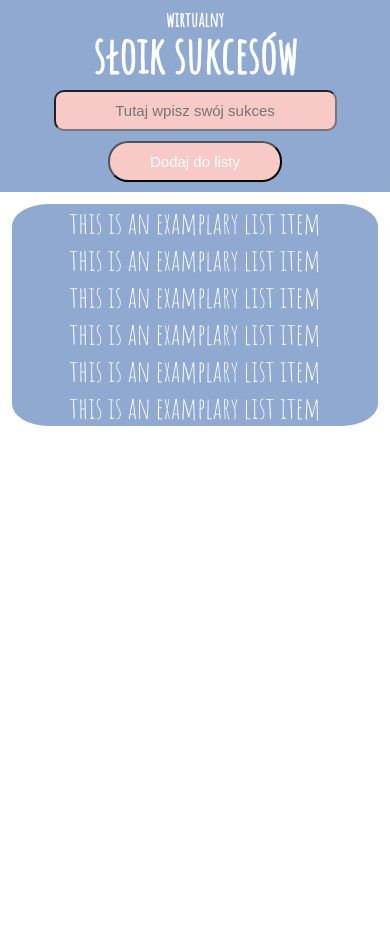
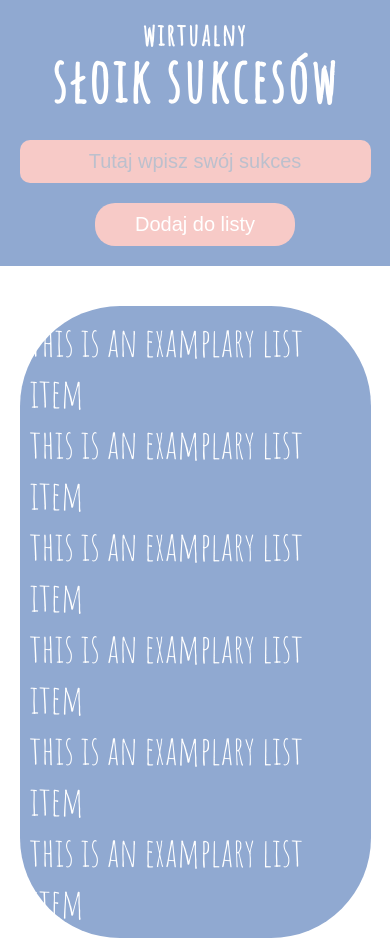
Before and after one commit to joannaotmianowska/successjar, a Gatsby site: page / in a window 390 px wide. Before the commit the page ends 844 px from the top, so only its background shows below. Built offline with nearby package versions, Linux system fonts and the light colour scheme; Gatsby itself is replaced by a stand-in of ours.

Commit message:
styled for mobile & bigger screens

```diff
--- a/src/components/app.js
+++ b/src/components/app.js
@@ -5,6 +5,8 @@ import List from './list';
 
 const StyledWrapper = styled.div`
     height: 100vh;
+    display: grid;
+    grid-template-rows: 1fr 2fr;
 `
 
 const App = () => (
--- a/src/components/button.js
+++ b/src/components/button.js
@@ -1,16 +1,16 @@
 import React from 'react';
 import styled from 'styled-components';
-import { theme } from "../utils/theme"
 
 const StyledButton = styled.button`
     background: ${({ theme }) => theme.colors.backgroundSecondary};
-    font-size: 1.5rem;
+    font-size: 2rem;
     color: ${({ theme }) => theme.colors.text};
     box-shadow: none;
     text-align: center;
-    margin: 1rem 0;
+    margin: 1rem 0 2rem 0;
     border-radius: 2rem;
     padding: 1rem 4rem;
+    border-style: none;
 
     &:active {
         border: none;
--- a/src/components/header.js
+++ b/src/components/header.js
@@ -10,12 +10,14 @@ const StyledHeader = styled.header`
 `
 
 const StyledHeading1 = styled.h1`
-  margin: 5% 0;
-  font-size: 5rem;
+  margin: 2rem 0 3rem 0;
+  font-size: 6rem;
+  letter-spacing: .3rem;
 `
 
 const StyledSmallerHeading = styled.div`
-  font-size: 2rem;
+  font-size: 3rem;
+  letter-spacing: .2rem;
   margin: 0;
 `
 
--- a/src/components/input.js
+++ b/src/components/input.js
@@ -1,15 +1,25 @@
 import React from 'react';
 import styled from 'styled-components';
-import { theme } from "../utils/theme"
 
 const StyledInput = styled.input`
     background: ${({ theme }) => theme.colors.backgroundSecondary};
-    font-size: 1.5rem;
+    font-size: 2rem;
     color: ${({ theme }) => theme.colors.text};
-    box-shadow: none;
     text-align: center;
     border-radius: 1rem;
-    padding: 1rem 4rem;
+    padding: 1rem 0;
+    border-style: none;
+    width: 90%;
+    justify-self: center;
+    margin-bottom: 1rem;
+
+    ::placeholder {
+        color: ${({ theme }) => theme.colors.placeholder};
+    }
+
+    @media (min-width: 426px) {
+        max-width: 40rem;
+    }
 `
 
 const Input = () => (
--- a/src/components/list.js
+++ b/src/components/list.js
@@ -1,18 +1,23 @@
-import React, { Component } from 'react';
+import React from 'react';
 import styled from 'styled-components';
 
 const StyledWrapper = styled.ul`
+    grid-row-start: 2;
     list-style: none;
-    grid-row-start: 2;
     background: ${({ theme }) => theme.colors.backgroundPrimary};
-    border-radius: 10%;
+    border-radius: 10rem;
     display: flex;
     justify-content: center;
     align-items: center;
     flex-direction: column;
-    padding: 0;
-    margin: 3%;
-    font-size: 3rem;
+    padding: 1rem;
+    font-size: 4rem;
+    justify-self: center;
+    width: 90%;
+
+    @media (min-width: 426px) {
+        max-width: 40rem;
+    }
 `
 
 const List = () => (
--- a/src/utils/colors.js
+++ b/src/utils/colors.js
@@ -1,5 +1,6 @@
 export const colors = {
     text: "#FFF",
+    placeholder: "#BCC0CD",
     backgroundPrimary: "#90A9D1",
     backgroundSecondary: "#F7CAC7",
 }
```
